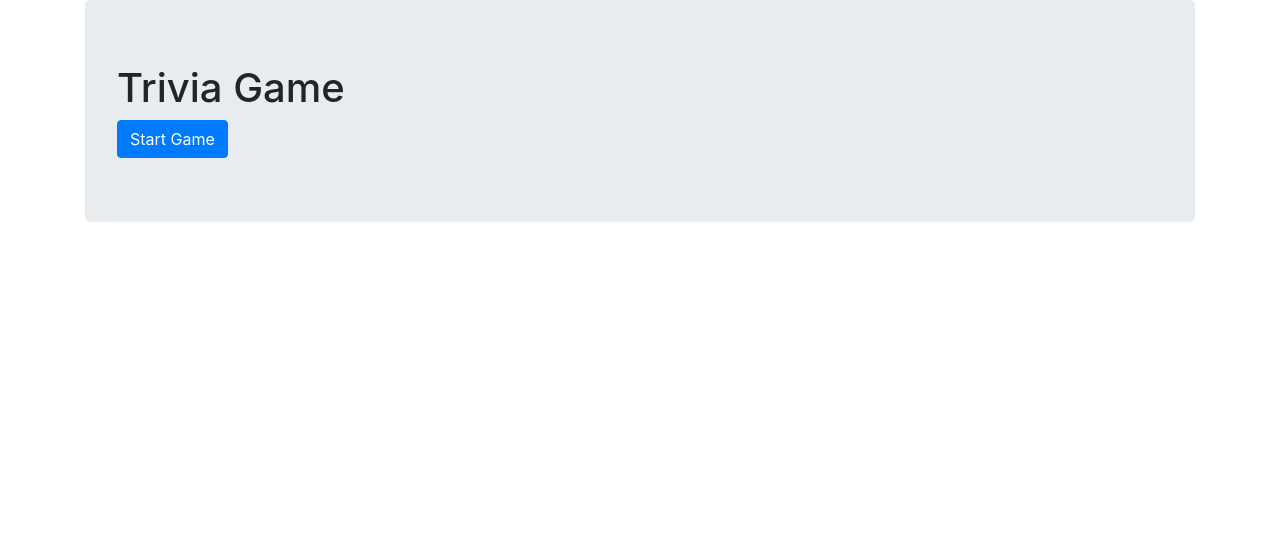
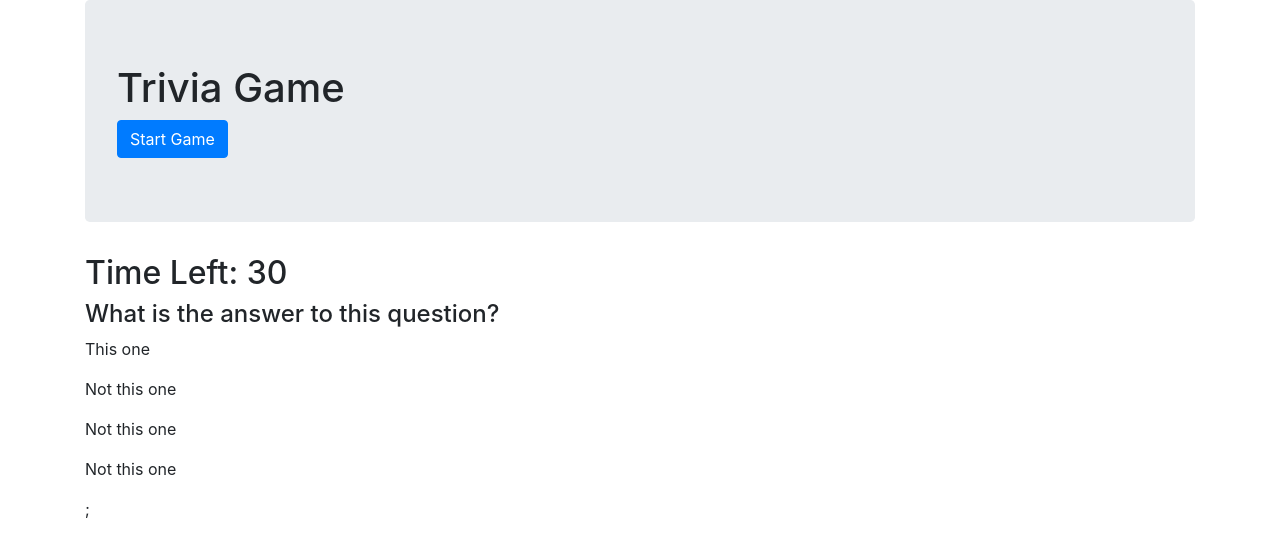
Before and after one commit to dagallagher221/TriviaGame, a plain HTML site: page index.html in a window 1280 px wide. Drawn offline with nearby package versions, Linux system fonts and the light colour scheme.

Commit message:
added ability for questions and answers to display on the page

```diff
--- a/assets/javascript/app.js
+++ b/assets/javascript/app.js
@@ -0,0 +1,32 @@
+//Initial Values
+let counter = 30;
+let currentQuestion = 0;
+let score = 0;
+let loss = 0;
+let timer;
+
+
+//Display the question and the choices in the browser
+
+function loadQuestion() {
+    const question = quizQuestions[currentQuestion].question; //pulls the question attribute from the quiz question object
+    const choices = quizQuestions[currentQuestion].choices;  //pulls the choices attribute
+    $('#time').html("Time Left: " + counter);
+
+    $("#game").html(`
+    <h4>${question}</h4>
+    ${loadChoices(choices)};
+    `);
+
+}
+
+function loadChoices(choices) {
+    let result = '';
+
+    for (let i=0; i < choices.length; i++) {
+        result += `<p class = "choice" data-answer="${choices[i]}">${choices[i]}</p>`;
+    }
+    return result;
+}
+
+loadQuestion();
--- a/assets/javascript/questions.js
+++ b/assets/javascript/questions.js
@@ -1,37 +1,43 @@
 const quizQuestions = [
     {
-        question: '',
-        choices: [1, 2, 3, 4],
-        correctAnswer: 4
+        question: 'What is the answer to this question?',
+        choices: ["This one", "Not this one", "Not this one", "Not this one"],
+        correctAnswer: "This one"
     },
     {
-        question: '',
-        choices: [1, 2, 3, 4],
-        correctAnswer: 2
+        question: 'What is the answer to this question?',
+        choices: ["This one", "Not this one", "Not this one", "Not this one"],
+        correctAnswer: "This one"
     },
     {
-        question: '',
-        choices: [1, 2, 3, 4],
-        correctAnswer: 1
+        question: 'What is the answer to this question?',
+        choices: ["This one", "Not this one", "Not this one", "Not this one"],
+        correctAnswer: "This one"
     },
     {
-        question: '',
-        choices: [1, 2, 3, 4],
-        correctAnswer: 3
+        question: 'What is the answer to this question?',
+        choices: ["This one", "Not this one", "Not this one", "Not this one"],
+        correctAnswer: "This one"
     },
     {
-        question: '',
-        choices: [1, 2, 3, 4],
-        correctAnswer: 1
+        question: 'What is the answer to this question?',
+        choices: ["This one", "Not this one", "Not this one", "Not this one"],
+        correctAnswer: "This one"
     },
     {
-        question: '',
-        choices: [1, 2, 3, 4],
-        correctAnswer: 4
+        question: 'What is the answer to this question?',
+        choices: ["This one", "Not this one", "Not this one", "Not this one"],
+        correctAnswer: "This one"
     },
     {
-        question: '',
-        choices: [1, 2, 3, 4],
-        correctAnswer: 2
-    }
+        question: 'What is the answer to this question?',
+        choices: ["This one", "Not this one", "Not this one", "Not this one"],
+        correctAnswer: "This one"
+    },
+    {
+        question: 'What is the answer to this question?',
+        choices: ["This one", "Not this one", "Not this one", "Not this one"],
+        correctAnswer: "This one"
+    },
+
 ]
--- a/index.html
+++ b/index.html
@@ -24,7 +24,8 @@
 
 
 
-    <script src="https://stackpath.bootstrapcdn.com/bootstrap/4.3.1/css/bootstrap.min.css"></script>
+    <script src="https://code.jquery.com/jquery-3.4.1.min.js"
+        integrity="sha256-CSXorXvZcTkaix6Yvo6HppcZGetbYMGWSFlBw8HfCJo=" crossorigin="anonymous"></script>
     <script src="assets/javascript/questions.js"></script>
     <script src="assets/javascript/app.js"></script>
 </body>
```
